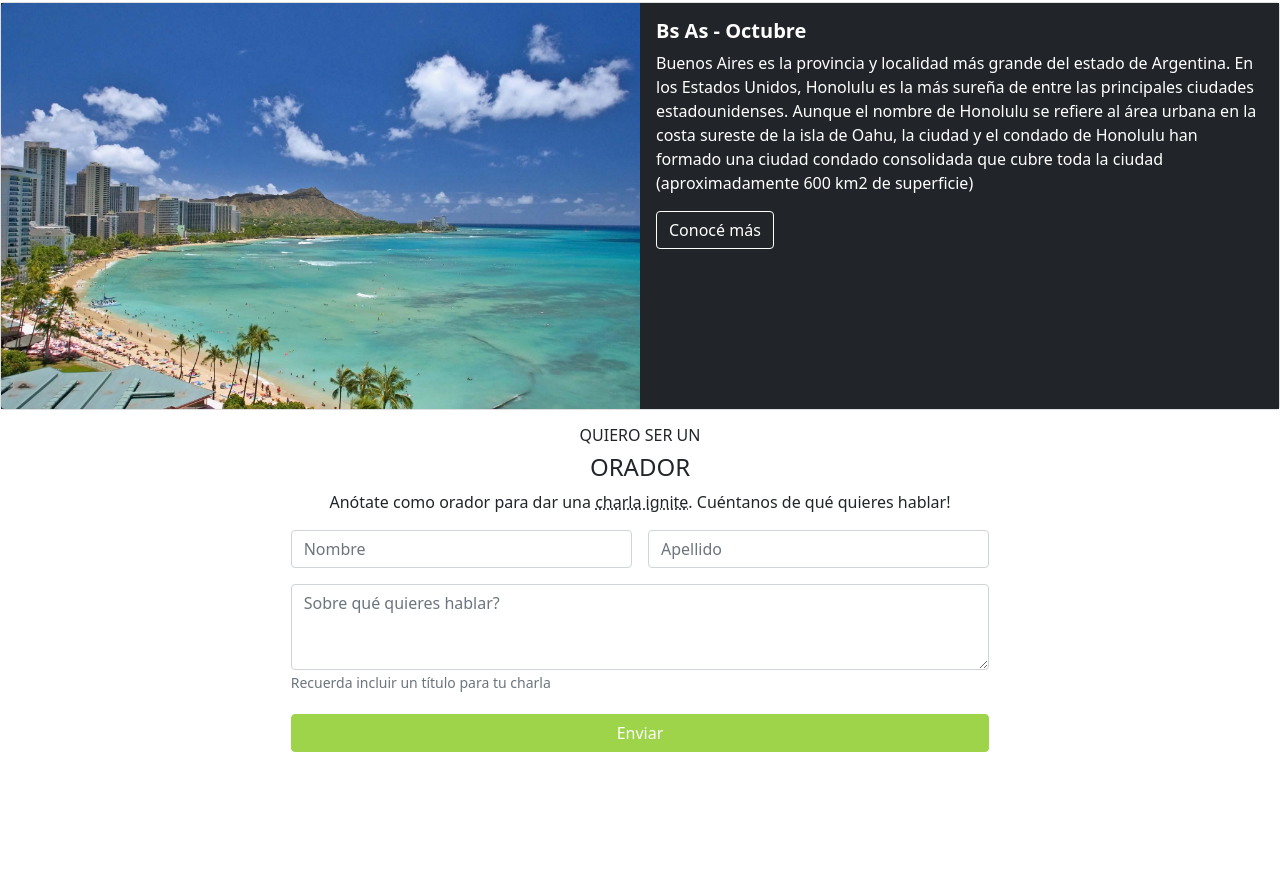
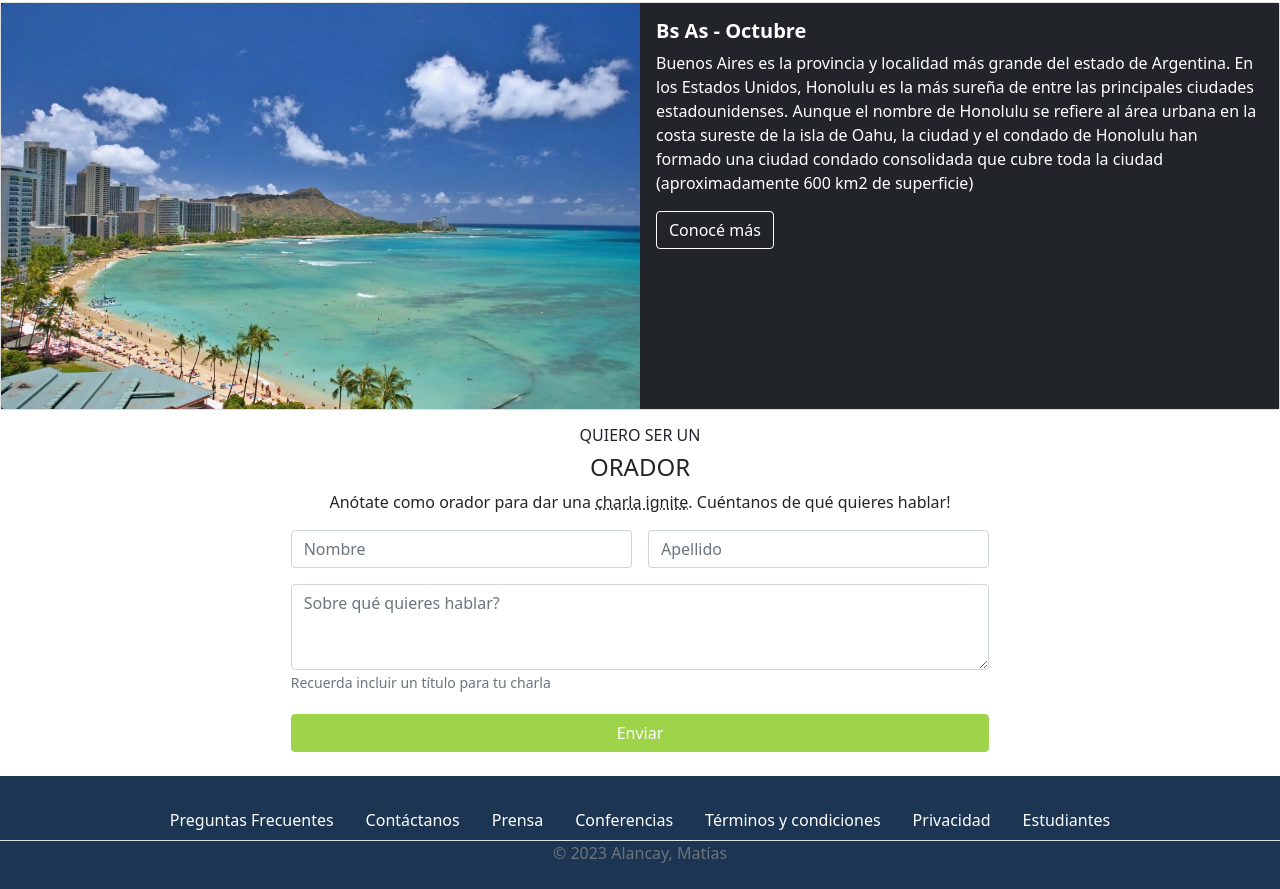
Before and after one commit to matias9486/front-end_CaC-2023, a plain HTML site: page index.html in a window 1280 px wide. Shown: the part 1230-2119 px from the top of the page. Before the commit the page ends 1982 px from the top, so only its background shows below. Drawn offline with nearby package versions, Linux system fonts and the light colour scheme.

Commit message:
Feature-Agregado footer al main

```diff
--- a/index.html
+++ b/index.html
@@ -200,6 +200,20 @@
 </div>
 </main>
 
+<!--footer-->
+<footer class="py-4 mt-4 footer text-center">
+  <nav class="nav justify-content-center border-bottom">
+    <a class="nav-link text-white" href="#">Preguntas Frecuentes</a>
+    <a class="nav-link text-white" href="#">Contáctanos</a>
+    <a class="nav-link text-white" href="#">Prensa</a>
+    <a class="nav-link text-white" href="#">Conferencias</a>
+    <a class="nav-link text-white" href="#">Términos y condiciones</a>
+    <a class="nav-link text-white" href="#">Privacidad</a>
+    <a class="nav-link text-white" href="#">Estudiantes</a>
+  </nav>
+  <span class="text-muted">&copy; 2023 Alancay, Matías</span>
+</footer>
+
   <!-- Option 1: Bootstrap Bundle with Popper -->
     <script src="https://cdn.jsdelivr.net/npm/bootstrap@5.1.3/dist/js/bootstrap.bundle.min.js" integrity="sha384-ka7Sk0Gln4gmtz2MlQnikT1wXgYsOg+OMhuP+IlRH9sENBO0LRn5q+8nbTov4+1p" crossorigin="anonymous"></script>
 </body>
```
